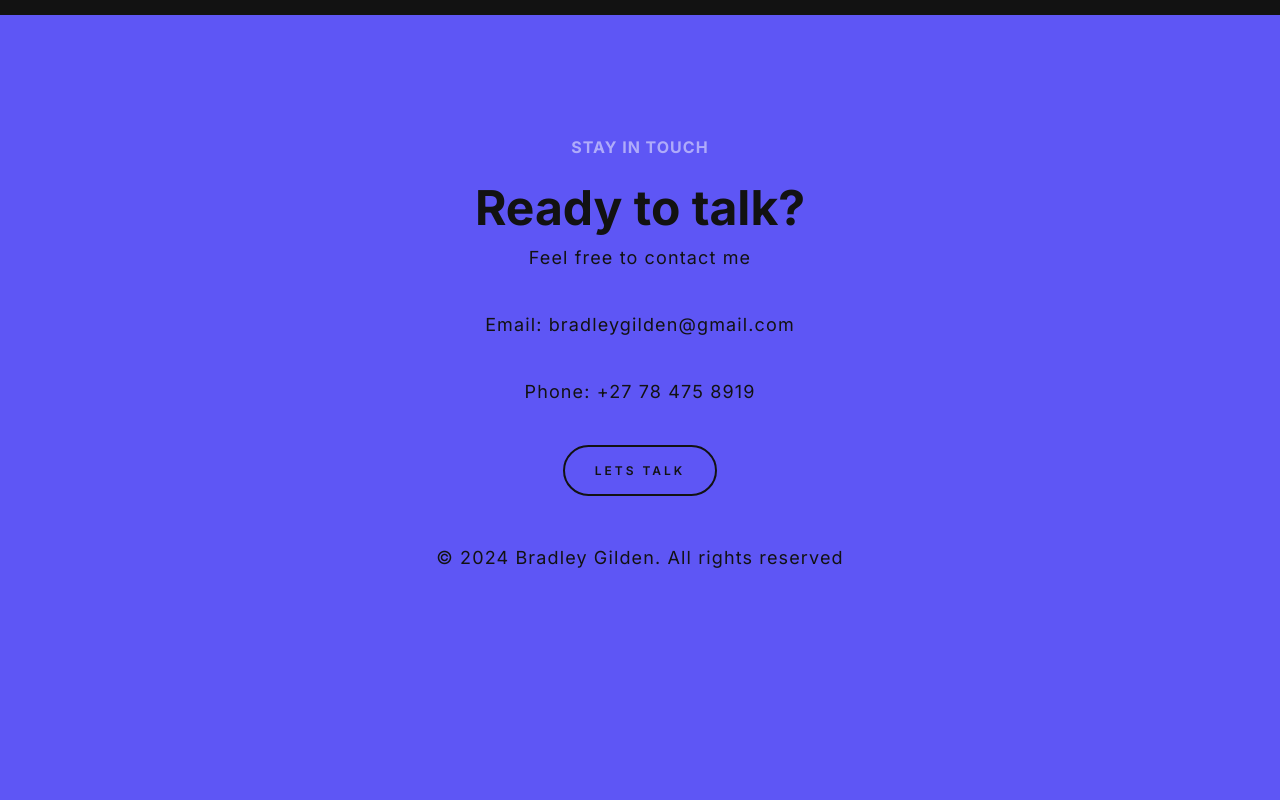
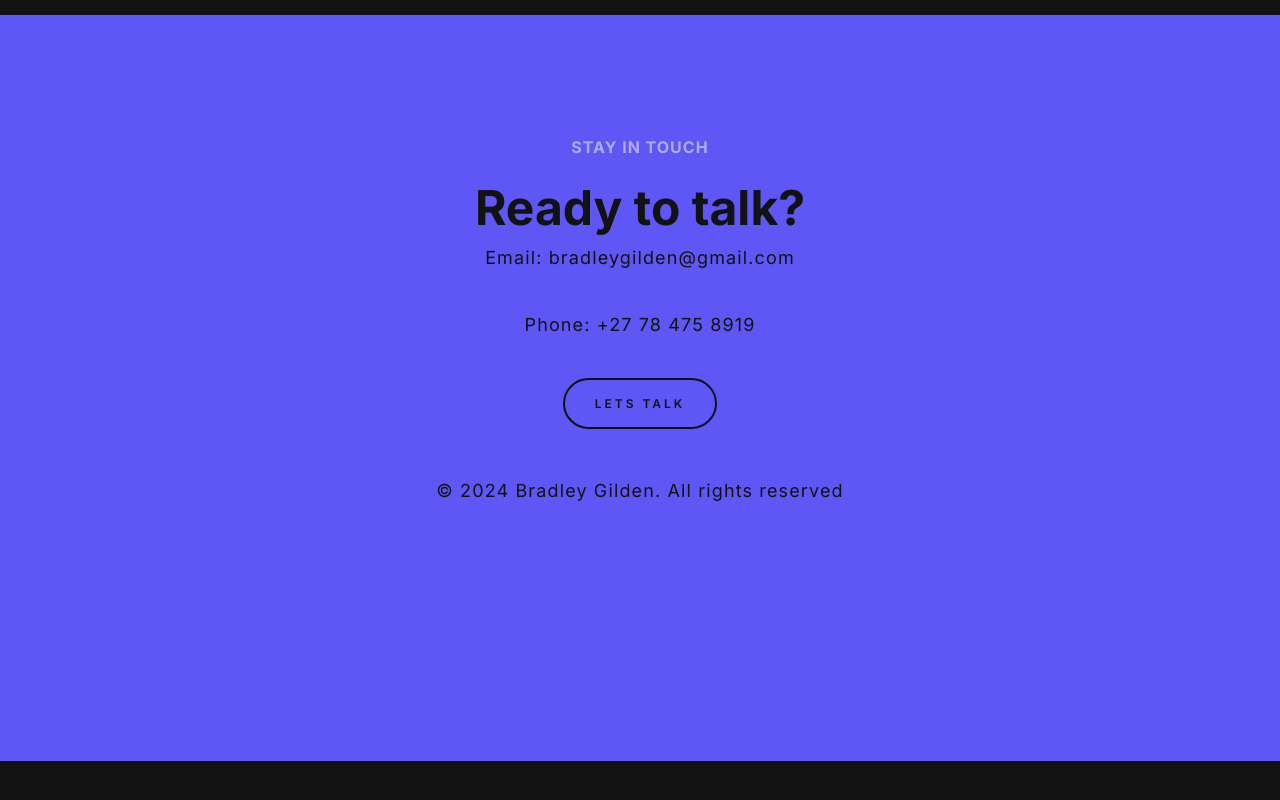
Before and after one commit to BradleyGilden/CODSOFT, a plain HTML site: page Level_1/Portfolio/index.html in a window 1280 px wide. Shown: the part 2739-3539 px from the top of the page. After the commit the page ends 3500 px from the top, so only its background shows below. Drawn offline with nearby package versions, Linux system fonts and the light colour scheme.

Commit message:
adjust contacts

```diff
--- a/Level_1/Portfolio/index.html
+++ b/Level_1/Portfolio/index.html
@@ -304,7 +304,6 @@
         <section>
           <span>Stay in touch</span>
           <h4>Ready to talk?</h4>
-          <p>Feel free to contact me</p>
           <p>Email: bradleygilden@gmail.com</p>
           <p>Phone: +27 78 475 8919</p>
           <a
```
